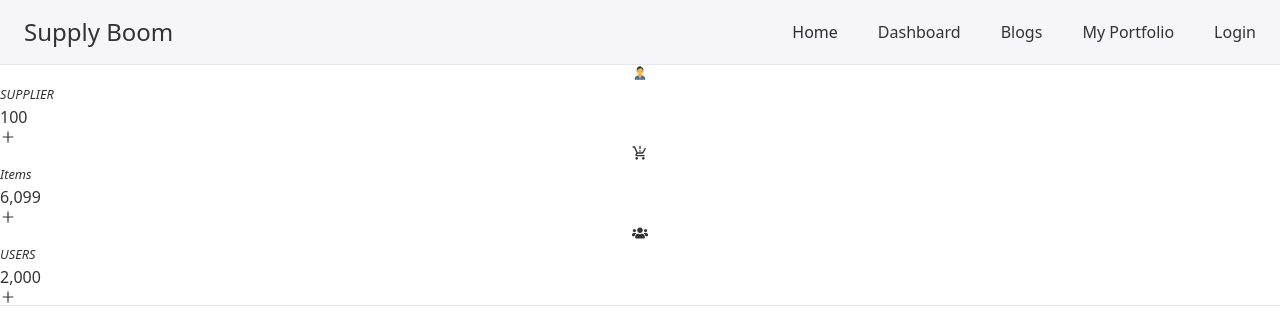
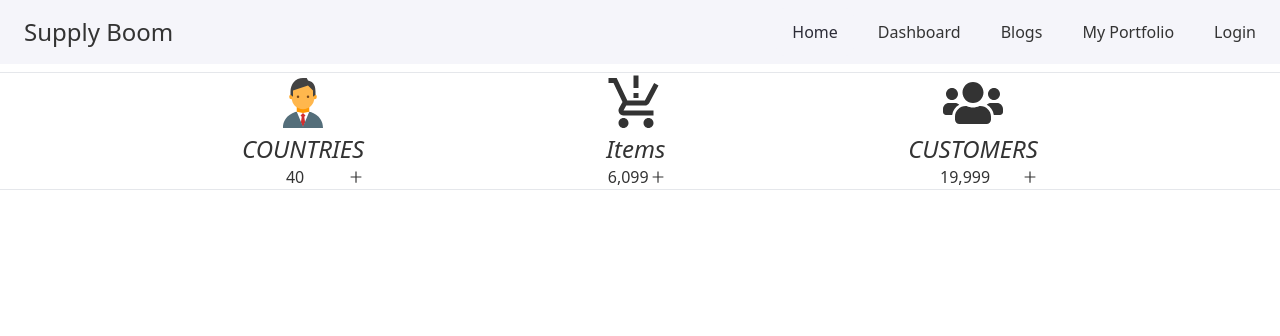
Before and after one commit to TanbirRamim/new-supply-boom, a React (Create React App) app: page / in a window 1280 px wide. Shown: the top 336 px of the page. Built offline with nearby package versions, Linux system fonts and the light colour scheme.

Commit message:
summary section added

```diff
--- a/src/Pages/BusinessSumarry.js
+++ b/src/Pages/BusinessSumarry.js
@@ -6,42 +6,39 @@
 import { AiOutlinePlus } from "react-icons/ai";
 const BusinessSumarry = () => {
   return (
-    <div className="container">
+    <div className="mt-2 ">
       <hr />
-      <div className="d-flex align-items-center justify-evenly ">
-        <div className="fs-1 ">
-          <FcBusinessman className="mx-auto"></FcBusinessman>
+      <div className="flex items-evenly justify-evenly ">
+        <div className=" ">
+          <FcBusinessman className="mx-auto text-6xl"></FcBusinessman>
           <small>
-            <i>SUPPLIER</i>
+            <i className="text-2xl">COUNTRIES</i>
           </small>
           <br />
-          <div className="d-flex align-items-center">
-            {" "}
-            <CountUp className="mx-auto " end={100} duration={5}></CountUp>
+          <div className="flex items-center">
+            <CountUp className="mx-auto " end={40} duration={6}></CountUp>
             <AiOutlinePlus></AiOutlinePlus>
           </div>
         </div>
-        <div className="fs-1">
-          <MdProductionQuantityLimits className="mx-auto"></MdProductionQuantityLimits>
+        <div className="">
+          <MdProductionQuantityLimits className="mx-auto text-6xl"></MdProductionQuantityLimits>
           <small>
-            <i>Items</i>
+            <i className="text-2xl">Items</i>
           </small>
           <br />
-          <div className="d-flex align-items-center">
-            {" "}
+          <div className="flex items-center">
             <CountUp className="mx-auto" end={6100} duration={6}></CountUp>
             <AiOutlinePlus></AiOutlinePlus>
           </div>
         </div>
-        <div className="fs-1">
-          <FaUsers className="mx-auto"></FaUsers>
+        <div className="">
+          <FaUsers className="mx-auto text-6xl"></FaUsers>
           <small>
-            <i>USERS</i>
+            <i className=" text-2xl">CUSTOMERS</i>
           </small>
           <br />
-          <div className="d-flex align-items-center">
-            {" "}
-            <CountUp className="mx-auto" end={2000} duration={4}></CountUp>
+          <div className="flex justify-center items-center">
+            <CountUp className="mx-auto" end={20000} duration={6}></CountUp>
             <AiOutlinePlus></AiOutlinePlus>
           </div>
         </div>
```
